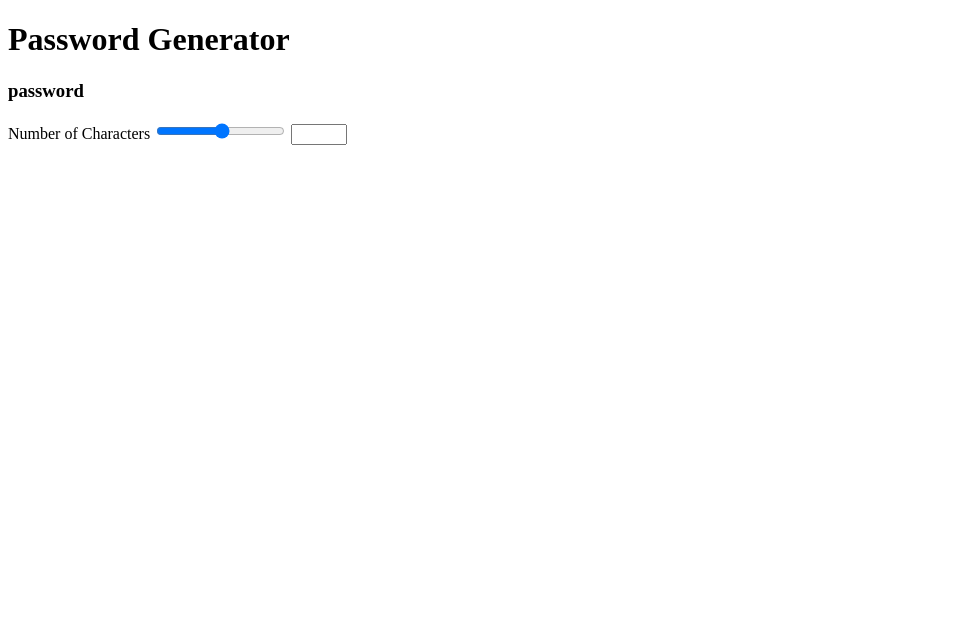
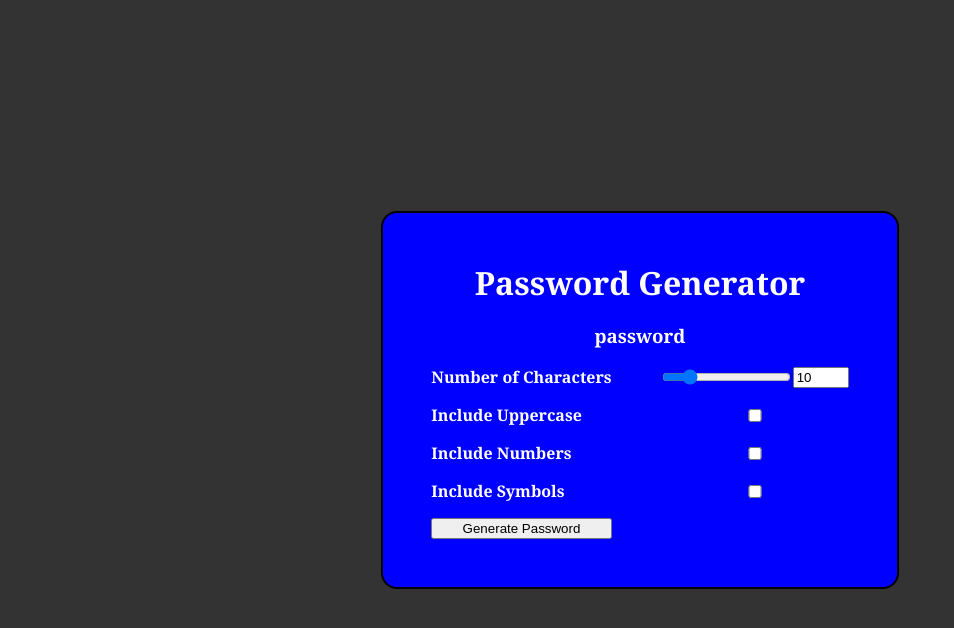
Before and after one commit to maheenraza03/PasswordGenerator, a plain HTML site: page index.html in a window 1280 px wide. Shown: the whole page, without its empty margins (0-954 px from the left). Drawn offline with Linux system fonts and the light colour scheme.

Commit message:
updating

```diff
--- a/index.html
+++ b/index.html
@@ -9,12 +9,25 @@
 </head>
 <body>
     <div class="container">
-        <h1>Password Generator</h1>
+        <h1 class="title">Password Generator</h1>
         <h3>password</h3>
-        <form>
+        <form class="form">
             <label for="amountRange">Number of Characters</label>
-            <input type="range" min="1" max="50" id="amountRange">
-            <input type="number" min="1" max="50" id="amountNumber">
+            <div class="amountContainer">
+                <input type="range" min="1" max="50" value="10" id="amountRange">
+                <input type="number" min="1" max="50" value="10" id="amountNumber">
+            </div>
+
+            <label for="uppercase">Include Uppercase</label>
+            <input type="checkbox" id="uppercase">
+
+            <label for="numbers">Include Numbers</label>
+            <input type="checkbox" id="numbers">
+
+            <label for="symbol">Include Symbols</label>
+            <input type="checkbox" id="symbol">
+
+            <button type="submit">Generate Password</button>
         </form>
     </div>
 </body>
--- a/styles.css
+++ b/styles.css
@@ -0,0 +1,44 @@
+body {
+    background-color: #333;
+    color: white;
+    display: flex;
+    justify-content: center;
+    align-items: center;
+    min-height: 100vh;
+    margin: 0;
+    font-family: Georgia, 'Times New Roman', Times, serif;
+}
+
+.container {
+    background-color: blue;
+    padding: 3rem;
+    border-radius: 1rem;
+    border: 2px solid black;
+    display: flex;
+    justify-content: center;
+    align-items: center;
+    flex-direction: column;
+}
+
+.form {
+    display: grid;
+    grid-template-columns: auto auto;
+    row-gap: 1rem;
+    column-gap: 3rem;
+    justify-content: center;
+    align-items: center;
+}
+
+.title {
+    margin: 0;
+    text-align: center;
+}
+
+label {
+    font-weight: bold;
+}
+
+.amountContainer {
+    display: flex;
+    align-items: center;
+}
```
